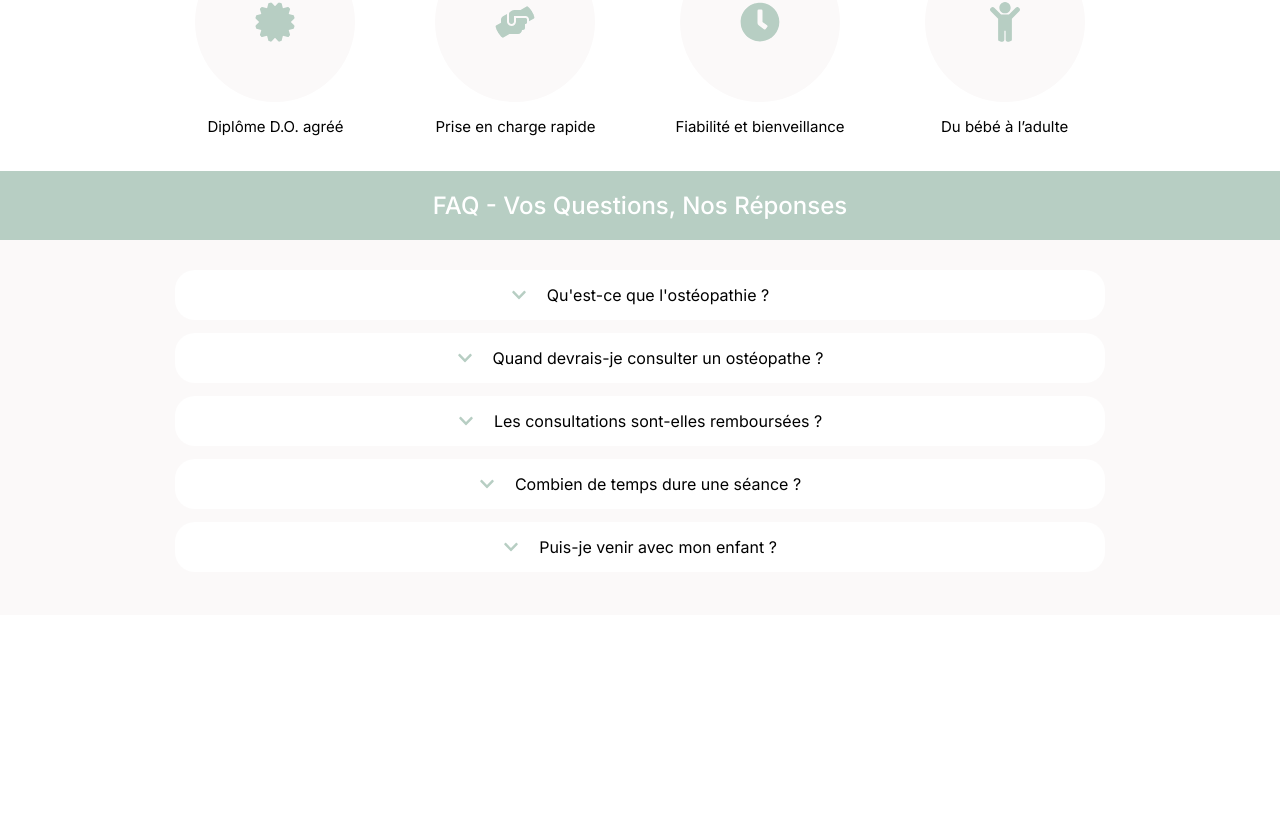
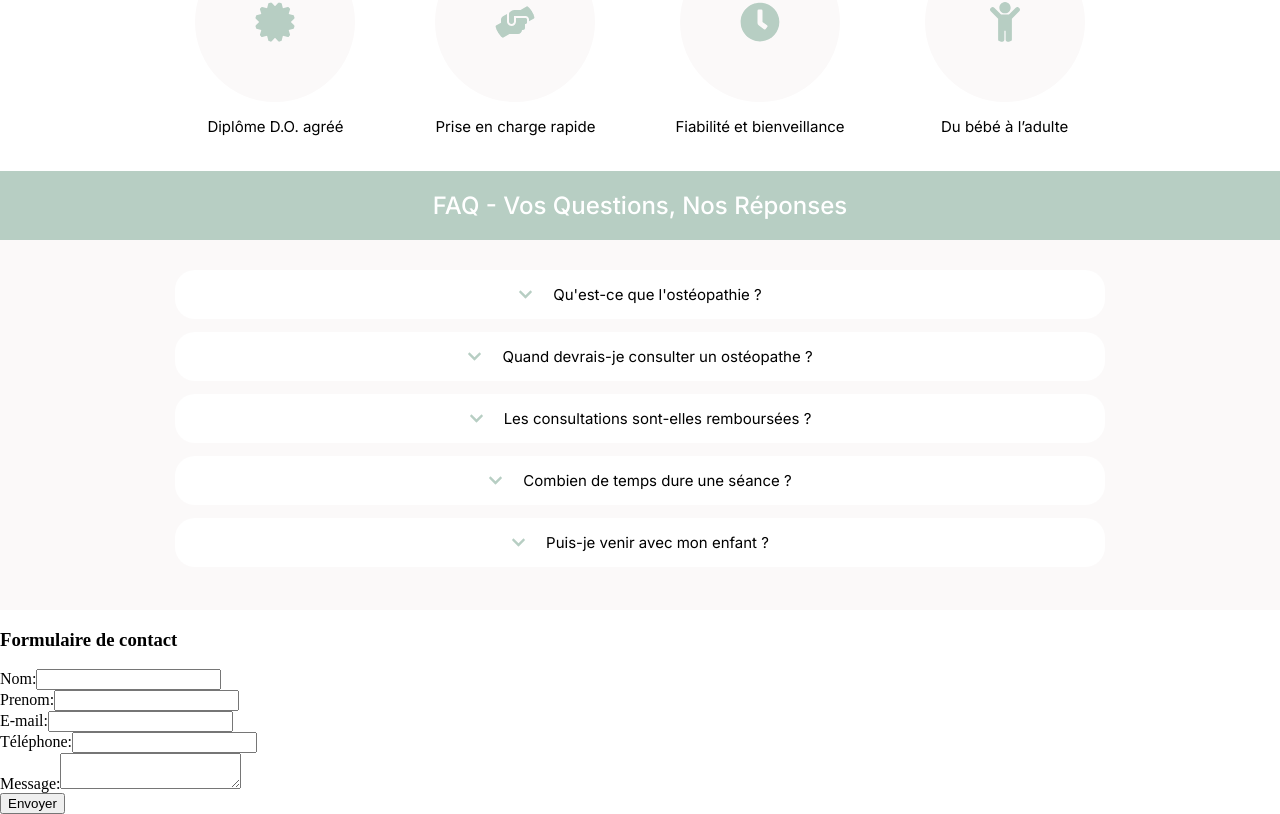
Before and after one commit to D-Fariello/Alois-Osteopath, a React (Vite) app in the folder osteopath-project/: page / in a window 1280 px wide. Shown: the part 522-1336 px from the top of the page. Before the commit the page ends 1137 px from the top, so only its background shows below. Built offline with nearby package versions, Linux system fonts and the light colour scheme; a web font is replaced by a local one.

Commit message:
feat(contact-form): add contact form section (wip) - styling in progress

```diff
--- a/osteopath-project/src/App.jsx
+++ b/osteopath-project/src/App.jsx
@@ -1,24 +1,38 @@
 import React from "react";
-import { BrowserRouter as Router, Routes, Route } from "react-router-dom";
+import { createBrowserRouter, RouterProvider } from "react-router-dom";
 import Header from "./components/Header";
 import Footer from "./components/Footer";
 import "./style/main.scss";
 import Hero from "./components/Hero";
+import ContactForm from "./components/ContactForm";
+
+// Define routes
+const router = createBrowserRouter([
+  {
+    path: "/",
+    element: <Hero />,
+  },
+  {
+    path: "/contact", // Add the contact route
+    element: <ContactForm />,
+  },
+]);
 
 const App = () => {
   return (
-    <Router>
+    <RouterProvider router={router}>
+      {" "}
+      {/* Use RouterProvider for routing */}
       <div className="app">
         {/* <Header /> */}
 
         {/* Page Content */}
-        <Routes>
-          <Route path="/" element={<Hero />} />
-        </Routes>
+        {/* Routes will be rendered automatically */}
+
         {/* Footer */}
         <Footer />
       </div>
-    </Router>
+    </RouterProvider>
   );
 };
 
--- /dev/null
+++ b/osteopath-project/src/components/ContactForm.jsx
@@ -0,0 +1,92 @@
+import React, { useState } from "react";
+import { Form } from "react-router-dom";
+
+const ContactForm = () => {
+  // Optional: Handle form state (e.g., capturing user input)
+  const [formData, setFormData] = useState({
+    name: "",
+    lastName: "",
+    email: "",
+    phoneNumber: "",
+    message: "",
+  });
+
+  const handleChange = (e) => {
+    setFormData({
+      ...formData,
+      [e.target.name]: e.target.value,
+    });
+  };
+
+  return (
+    <div className="contact-form">
+      <h3 className="contact-us-title"> Formulaire de contact </h3>
+      <Form method="post">
+        <div className="input-last-name">
+          <label htmlFor="last-name">Nom:</label>
+          <input
+            type="text"
+            id="last-name"
+            name="lastName"
+            value={formData.lastName}
+            onChange={handleChange}
+            required
+            autoComplete="family-name"
+          />
+        </div>
+        <div className="input-name">
+          <label htmlFor="name">Prenom:</label>
+          <input
+            type="text"
+            name="name"
+            id="name"
+            value={formData.name}
+            onChange={handleChange}
+            required
+            autoComplete="given-name"
+          />
+        </div>
+        <div className="input-email">
+          <label htmlFor="email">E-mail:</label>
+          <input
+            type="email"
+            id="email"
+            name="email"
+            value={formData.email}
+            onChange={handleChange}
+            required
+            autoComplete="email"
+          />
+        </div>
+        <div className="phone-number">
+          <label htmlFor="phone-number"> Téléphone:</label>
+          <input
+            type="tel"
+            name="phoneNumber"
+            id="phone-number"
+            value={formData.phoneNumber}
+            onChange={handleChange}
+            required
+            autoComplete="tel"
+          />
+        </div>
+        <div className="message">
+          <label htmlFor="message">Message:</label>
+          <textarea
+            name="message"
+            id="message"
+            value={formData.message}
+            onChange={handleChange}
+            required
+            autoComplete="off"
+          />
+        </div>
+        <div className="submit-button">
+          <button type="submit"> Envoyer </button>
+        </div>
+      </Form>
+    </div>
+  );
+};
+
+export default ContactForm;
--- a/osteopath-project/src/components/Hero.jsx
+++ b/osteopath-project/src/components/Hero.jsx
@@ -11,6 +11,7 @@ import {
 } from "react-icons/fa";
 import Header from "./Header";
 import FAQSection from "./FAQSection";
+import ContactForm from "./ContactForm";
 
 const Hero = () => {
   const [currentSlide, setCurrentSlide] = useState(0);
@@ -157,6 +158,8 @@ const Hero = () => {
 
         {/* FAQ Section  */}
         <FAQSection />
+        {/* Contact Form Section  */}
+        <ContactForm />
       </section>
     </div>
   );
--- a/osteopath-project/src/style/_base.scss
+++ b/osteopath-project/src/style/_base.scss
@@ -297,6 +297,7 @@ h2.faq-title {
     gap: 20px;
     width: 900px;
     font-family: variables.$primary-font-family;
+    font-size: variables.$buttons-font-size;
   }
 
   .faq-answer {
@@ -313,6 +314,7 @@ h2.faq-title {
     width: 900px;
     text-align: center;
     font-family: variables.$primary-font-family;
+    font-size: variables.$buttons-font-size;
   }
 
   svg {
@@ -320,3 +322,23 @@ h2.faq-title {
     cursor: pointer;
   }
 }
+
+
+
+////////// Contact Form Section //////////
+
+h3.title-contact-form {
+  display: flex;
+  flex-direction: row;
+  justify-content: center;
+  align-items: center;
+  background: border-box;
+  background-color: variables.$second-background-color;
+  font-family: variables.$primary-font-family;
+  font-weight: 500;
+  padding: 20px;
+  color: white;
+  margin-bottom: 0px;
+  margin-top: 0;
+  font-size: 1.5rem;
+}
```
